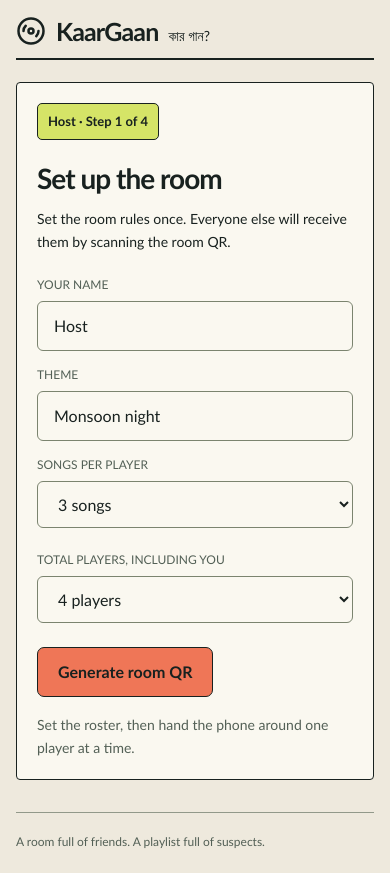
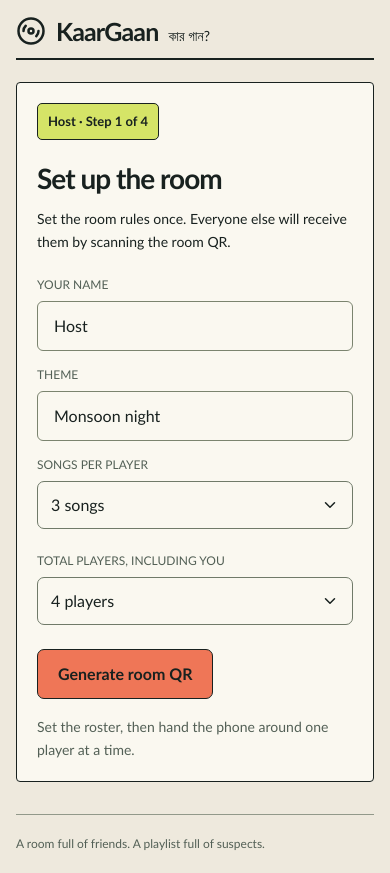
Before and after one commit to ITZSHOAIB/kaargaan, a React (Vite) app: page /host in a window 390 px wide. Built offline with nearby package versions, Linux system fonts and the light colour scheme.

Commit message:
Polish mobile dropdown controls

```diff
--- a/package.json
+++ b/package.json
@@ -12,9 +12,10 @@
     "test:e2e": "playwright test"
   },
   "dependencies": {
+    "@radix-ui/react-select": "^2.3.7",
     "lucide-react": "^1.8.0",
+    "qr-scanner": "^1.4.2",
     "qrcode": "^1.5.4",
-    "qr-scanner": "^1.4.2",
     "react": "^19.2.8",
     "react-dom": "^19.2.8",
     "react-router-dom": "^7.18.3",
--- /dev/null
+++ b/src/components/ui/Select.tsx
@@ -0,0 +1,40 @@
+import * as SelectPrimitive from "@radix-ui/react-select";
+import { ChevronDown } from "lucide-react";
+
+type SelectOption = { value: string; label: string };
+
+export function Select({
+  value,
+  onValueChange,
+  options,
+  disabled = false,
+  placeholder,
+  "aria-label": ariaLabel
+}: {
+  value: string;
+  onValueChange: (value: string) => void;
+  options: SelectOption[];
+  disabled?: boolean;
+  placeholder?: string;
+  "aria-label"?: string;
+}) {
+  return (
+    <SelectPrimitive.Root value={value} onValueChange={onValueChange} disabled={disabled}>
+      <SelectPrimitive.Trigger aria-label={ariaLabel} className="select-trigger">
+        <SelectPrimitive.Value placeholder={placeholder} />
+        <SelectPrimitive.Icon><ChevronDown size={18} aria-hidden="true" /></SelectPrimitive.Icon>
+      </SelectPrimitive.Trigger>
+      <SelectPrimitive.Portal>
+        <SelectPrimitive.Content position="popper" sideOffset={6} className="select-content">
+          <SelectPrimitive.Viewport>
+            {options.map((option) => (
+              <SelectPrimitive.Item key={option.value} value={option.value} className="select-item">
+                <SelectPrimitive.ItemText>{option.label}</SelectPrimitive.ItemText>
+              </SelectPrimitive.Item>
+            ))}
+          </SelectPrimitive.Viewport>
+        </SelectPrimitive.Content>
+      </SelectPrimitive.Portal>
+    </SelectPrimitive.Root>
+  );
+}
--- a/src/index.css
+++ b/src/index.css
@@ -62,6 +62,13 @@ main { padding:32px 0 48px; }
 .round-marker { display:inline-block; padding:7px 10px; background:var(--lime); border:1px solid var(--ink); border-radius:5px; font-size:13px; font-weight:800; margin-bottom:14px; }
 .player-entry { border:0; border-top:1px solid #a6ad99; border-radius:0; padding:16px 0; }
 .control { min-height:46px; border:1px solid #707a69; border-radius:6px; padding:10px 12px; width:100%; }
+.select-trigger { display:flex; align-items:center; justify-content:space-between; gap:12px; width:100%; min-height:48px; padding:11px 13px; border:1px solid #707a69; border-radius:7px; background:var(--sheet); color:var(--ink); font-size:16px; text-align:left; }
+.select-trigger[data-placeholder] { color:var(--muted); }
+.select-trigger:disabled { cursor:not-allowed; opacity:.65; }
+.select-content { z-index:50; min-width:var(--radix-select-trigger-width); max-height:var(--radix-select-content-available-height); overflow:hidden; padding:5px; border:1px solid var(--ink); border-radius:8px; background:var(--sheet); box-shadow:0 10px 24px rgb(24 33 31 / 16%); }
+.select-item { display:flex; align-items:center; min-height:42px; padding:9px 11px; border-radius:5px; color:var(--ink); font-size:15px; outline:none; cursor:pointer; }
+.select-item[data-highlighted] { background:var(--lime); }
+.select-item[data-disabled] { opacity:.5; pointer-events:none; }
 .action { min-height:46px; border:1px solid var(--ink); border-radius:7px; font-weight:700; }
 .playback { padding:12px; background:var(--blue); border:1px solid var(--ink); border-radius:4px; }
 .playback iframe { border:0; }
--- a/src/pages/GamePage.tsx
+++ b/src/pages/GamePage.tsx
@@ -16,6 +16,7 @@ import QRCode from "qrcode";
 import { createRoomInvite, encodeRoomInvite, importSongSlip } from "../lib/songSlip";
 import { normalizeYouTubeLink } from "../lib/youtube";
 import type { Game, Player, Submission } from "../lib/types";
+import { Select } from "../components/ui/Select";
 
 const qrScannerWorkerPath = new URL("qr-scanner/qr-scanner-worker.min.js", import.meta.url).toString();
 QrScanner.WORKER_PATH = qrScannerWorkerPath;
@@ -396,17 +397,13 @@ function Setup({ onStart }: { onStart: (game: Game) => void }) {
             <Field label="Theme" value={theme} onChange={setTheme} disabled />
             <label className="space-y-2">
               <span className="block text-xs uppercase tracking-normal text-[#536056]">Songs per player</span>
-              <select
-                value={songCount}
+              <Select
+                value={String(songCount)}
+                onValueChange={() => undefined}
                 disabled
-                className="w-full rounded-md border border-[#7b846f] bg-[#faf8f0] px-4 py-3 text-sm text-[#18211f]"
-              >
-                <option value={1}>1 song</option>
-                <option value={2}>2 songs</option>
-                <option value={3}>3 songs</option>
-                <option value={4}>4 songs</option>
-                <option value={5}>5 songs</option>
-              </select>
+                options={[1, 2, 3, 4, 5].map((count) => ({ value: String(count), label: `${count} ${count === 1 ? "song" : "songs"}` }))}
+                aria-label="Songs per player"
+              />
             </label>
           </div>
           {isHostSlot ? (
@@ -551,25 +548,23 @@ function Setup({ onStart }: { onStart: (game: Game) => void }) {
         <Field label="Theme" value={theme} onChange={setTheme} />
         <label className="space-y-2">
           <span className="block text-xs uppercase tracking-normal text-[#536056]">Songs per player</span>
-          <select
-            value={songCount}
-            onChange={(event) => updateSongCount(Number(event.target.value))}
-            className="w-full rounded-md border border-[#7b846f] bg-[#faf8f0] px-4 py-3 text-sm text-[#18211f]"
-          >
-            <option value={1}>1 song</option>
-            <option value={2}>2 songs</option>
-            <option value={3}>3 songs</option>
-            <option value={4}>4 songs</option>
-            <option value={5}>5 songs</option>
-          </select>
+          <Select
+            value={String(songCount)}
+            onValueChange={(value) => updateSongCount(Number(value))}
+            options={[1, 2, 3, 4, 5].map((count) => ({ value: String(count), label: `${count} ${count === 1 ? "song" : "songs"}` }))}
+            aria-label="Songs per player"
+          />
         </label>
       </div>
 
       <label className="mt-6 block max-w-xs space-y-2">
         <span className="block text-xs uppercase tracking-normal text-[#536056]">Total players, including you</span>
-        <select value={playerCount} onChange={(event) => setPlayerCount(Number(event.target.value))} className="w-full rounded-md border border-[#7b846f] bg-[#faf8f0] px-4 py-3 text-sm text-[#18211f]">
-          {Array.from({ length: 8 }, (_, index) => <option key={index + 3} value={index + 3}>{index + 3} players</option>)}
-        </select>
+        <Select
+          value={String(playerCount)}
+          onValueChange={(value) => setPlayerCount(Number(value))}
+          options={Array.from({ length: 8 }, (_, index) => ({ value: String(index + 3), label: `${index + 3} players` }))}
+          aria-label="Total players, including you"
+        />
       </label>
 
       {error ? <p className="mt-4 text-sm text-[#922c22]">{error}</p> : null}
@@ -807,27 +802,22 @@ function Playing({ game, setGame }: { game: Game; setGame: (game: Game | null) =
           {orderedVoters.map((voter) => (
             <label key={voter.id} className="block">
               <span className="text-xs uppercase tracking-normal text-[#536056]">{voter.name}</span>
-              <select
+              <div className="mt-2">
+                <Select
                   value={round.votes[voter.id] ?? ""}
-                disabled={round.phase !== "voting"}
-                onChange={(event) => {
+                  onValueChange={(value) => {
                     try {
-                    commit(recordVote(game, voter.id, event.target.value), "Vote recorded.");
+                      commit(recordVote(game, voter.id, value), "Vote recorded.");
                     } catch (caught) {
                       setMessage(caught instanceof Error ? caught.message : "Vote rejected.");
                     }
                   }}
-                className="mt-2 w-full rounded-xl border border-[#7b846f] bg-[#faf8f0] px-3 py-2 text-sm text-[#18211f]"
-              >
-                <option value="">Choose a player</option>
-                {game.players
-                  .filter((player) => player.id !== voter.id)
-                  .map((player) => (
-                    <option key={player.id} value={player.id}>
-                      {player.name}
-                    </option>
-                  ))}
-              </select>
+                  disabled={round.phase !== "voting"}
+                  options={game.players.filter((player) => player.id !== voter.id).map((player) => ({ value: player.id, label: player.name }))}
+                  placeholder="Choose a player"
+                  aria-label={`Guess for ${voter.name}`}
+                />
+              </div>
             </label>
           ))}
         </div>
```
Also changed, not shown: 2 other files (tests, documents, lock files or other folders). Lines whose indentation alone changed are shown as unchanged.
